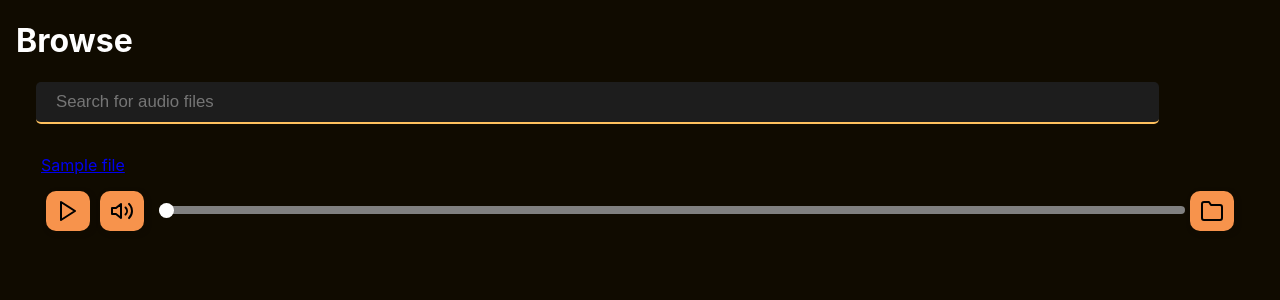
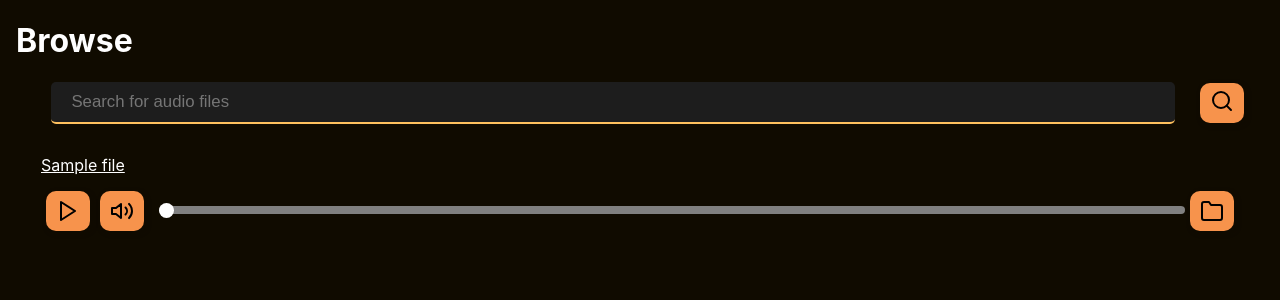
Before and after one commit to BenMeie/CST205-Team-3479, a Flask app: template templates/browse.html in a window 1280 px wide. Shown: the part 48-348 px from the top of the page. Run offline with Flask 3, Linux system fonts and the light colour scheme; the template is opened without the code that fills it: most values are stand-ins (such as "Sample title", 1, 10 or a date in 2020).

Commit message:
add basic support for search

```diff
--- a/main.py
+++ b/main.py
@@ -31,6 +31,10 @@ def start():
 
 @app.route('/browse')
 def browse():
+    search = request.args.get('search')
+    if search:
+        # Send search to Meilisearch and replace audio files with results sent from there
+        pass
     return render_template('browse.html', audio_files=audio_files)
 
 @app.route('/details/<int:id>')
@@ -46,8 +50,8 @@ def details(id):
 @app.route('/select_folder', methods=['POST'])
 def select_folder():
     for name in os.listdir(request.json['folder']):
-        if name.endswith('.wav') or name.endswith('.mp3'):
-            shutil.copy(request.json['folder'] + '/' + name, './static/audio/')
+        if name.endswith('.wav') or name.endswith('.mp3') or name.endswith('.m4a') and not os.path.islink('./static/audio/' + name):
+            os.symlink(request.json['folder'] + '/' + name, './static/audio/' + name)
             metadata = TinyTag.get('./static/audio/' + name)
             audio_files.append({'name': name, 'path': request.json['folder'] + '/' + name, 'id': len(audio_files), 'metadata': metadata.as_dict(), 'transcription_info': None})
     return ('', 200)
@@ -61,6 +65,5 @@ def open_file():
 
     return ('', 200)
 
-
 if __name__ == '__main__':
     app.run(debug=True, port=3000)
--- a/static/main.css
+++ b/static/main.css
@@ -52,8 +52,9 @@ code {
     display: flex;
     justify-content: center;
     align-items: center;
+    flex-direction: column;
     height: 100vh;
-    width: 100%;
+    width: 100vw;
     background-color: #100B00;
     position: absolute;
     display: none;
@@ -72,3 +73,14 @@ code {
     0% { transform: rotate(0deg); }
     100% { transform: rotate(360deg); }
 }
+
+.file_link {
+  color: white;
+
+}
+
+.search_field {
+  display: flex;
+  align-items: center;
+  justify-content: center;
+}
--- a/templates/browse.html
+++ b/templates/browse.html
@@ -4,11 +4,14 @@
 <script src="https://cdnjs.cloudflare.com/ajax/libs/howler/2.2.4/howler.min.js"></script>{% endblock %}
 {% block content %}
 <h1>Browse</h1>
-<input class="large" type="text" id="search" placeholder="Search for audio files">
+<div class="search_field">
+    <input class="large" type="text" id="search" placeholder="Search for audio files">
+    <button class="control-button" id="search_button"><img src="{{url_for("static", filename="icons/search.svg" )}}" /></button>
+</div>
 {% for file in audio_files %}
 
 <div class="audio">
-    <a href="{{url_for("details", id=file['id'])}}"><p>{{file['name']}}</p></a>
+    <a href="{{url_for("details", id=file['id'])}}" class="file_link"><p>{{file['name']}}</p></a>
     <div class="controls">
         <button class="control-button" id="audio_{{file['id']}}_play"><img src="{{url_for("static",
                 filename="icons/play.svg" )}}" /></button>
@@ -145,4 +148,17 @@
     });
 </script>
 {% endfor %}
+<script>
+    document.querySelector('#search').addEventListener('keydown', function (e) {
+        if(e.key === 'Enter') {
+            e.preventDefault();
+            let search = e.currentTarget.value.toLowerCase();
+            window.location.href = '/browse?search=' + search;
+        }
+    });
+    document.querySelector('#search_button').addEventListener('click', function (e) {
+        let search = document.querySelector('#search').value.toLowerCase();
+        window.location.href = '/browse?search=' + search;
+    });
+</script>
 {% endblock %}
```
Also changed, not shown: static/icons/search.svg (added).
